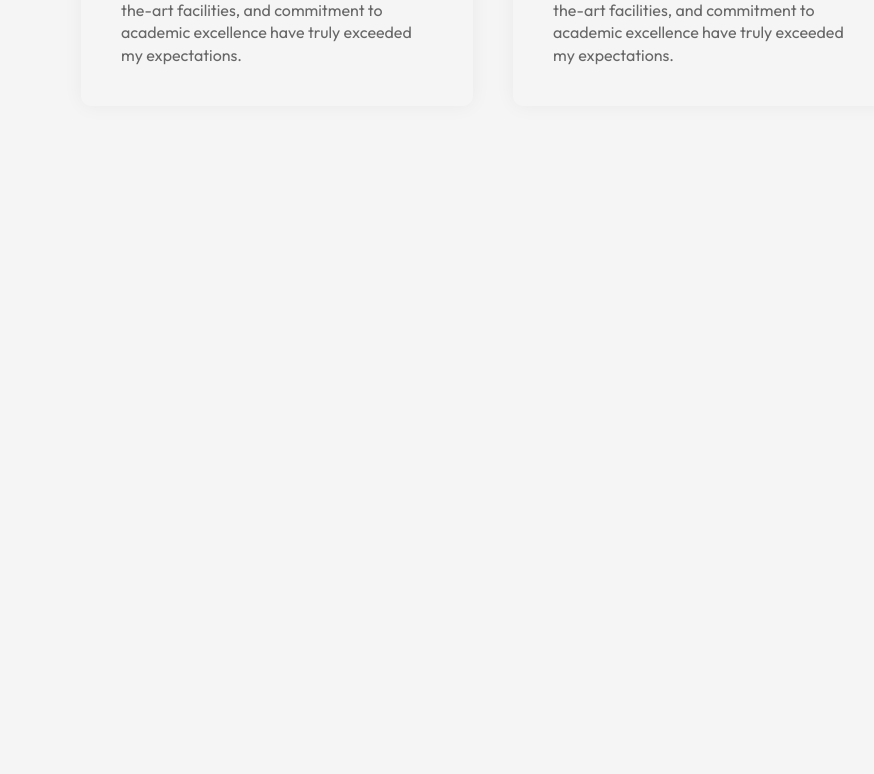
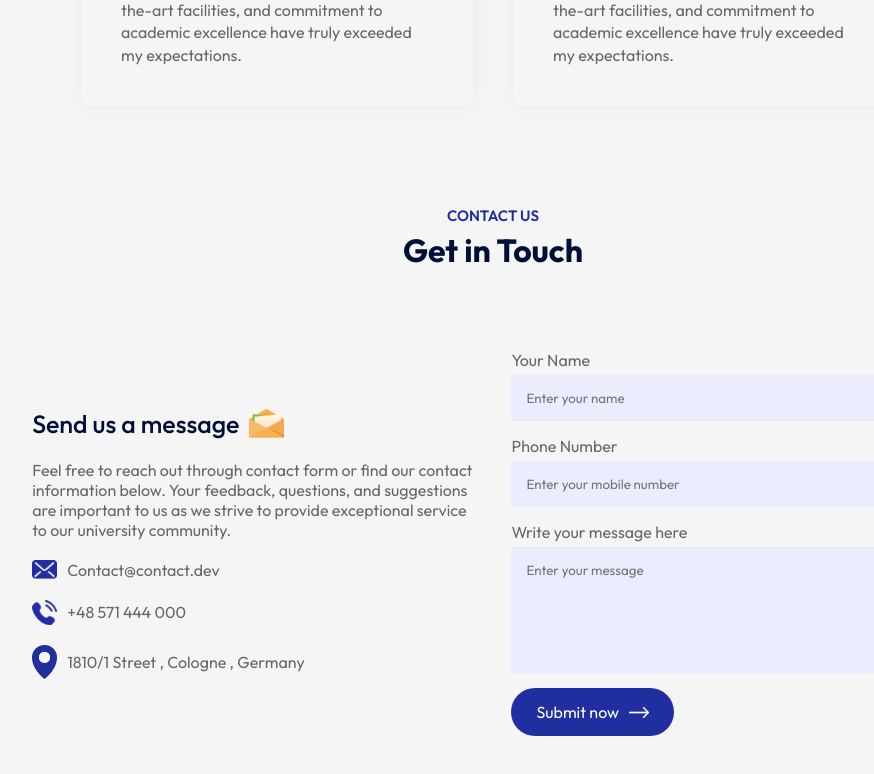
Before and after one commit to erkincak/Eduwebsite, a React (Vite) app: page / in a window 1280 px wide. Shown: the part 2830-3604 px from the top of the page, without its empty margins (147-1021 px from the left). Before the commit the page ends 3036 px from the top, so only its background shows below. Built offline with nearby package versions, Linux system fonts and the light colour scheme; a web font is replaced by a local one.

Commit message:
contact us

```diff
--- a/src/App.jsx
+++ b/src/App.jsx
@@ -6,6 +6,7 @@
 import About from "./Components/About/About";
 import Campus from "./Components/Campus/Campus";
 import Testimonials from "./Components/Testimonials/Testimonials";
+import Contact from "./Components/Contact/Contact";
 
 function App() {
   return (
@@ -20,6 +21,8 @@
         <Campus />
         <Title subTitle="TESTIMONIALS" title="What Student Says" />
         <Testimonials />
+        <Title subTitle="Contact Us" title="Get in Touch" />
+        <Contact />
       </div>
     </div>
   );
--- /dev/null
+++ b/src/Components/Contact/Contact.css
@@ -0,0 +1,53 @@
+.contact {
+  margin: 80px auto;
+  max-width: 90%;
+  display: flex;
+  align-items: center;
+  justify-content: space-between;
+}
+.contact-col {
+  flex-basis: 48%;
+  color: #676767;
+}
+.contact-col h3 {
+  color: #000f38;
+  font-weight: 500;
+  font-size: 25px;
+  display: flex;
+  align-items: center;
+  margin-bottom: 20px;
+}
+.contact-col h3 img {
+  width: 35px;
+  margin-left: 10px;
+}
+.contact-col p {
+  max-width: 450px;
+  list-style: 0.3;
+}
+.contact-col ul li {
+  display: flex;
+  align-items: center;
+  margin: 20px 0;
+}
+.contact-col ul li img {
+  width: 25px;
+  margin-right: 10px;
+}
+
+.contact form input,
+.contact form textarea {
+  display: block;
+  width: 100%;
+  background: #ebecfe;
+  padding: 15px;
+  border: 0;
+  outline: 0;
+  margin-bottom: 15px;
+  margin-top: 5px;
+  resize: none;
+}
+.contact-col span {
+  display: block;
+  margin: 20px 0;
+}
--- /dev/null
+++ b/src/Components/Contact/Contact.jsx
@@ -0,0 +1,93 @@
+import React from "react";
+
+import "./Contact.css";
+import msg_icon from "../../assets/msg-icon.png";
+import mail_icon from "../../assets/mail-icon.png";
+import phone_icon from "../../assets/phone-icon.png";
+import location_icon from "../../assets/location-icon.png";
+import white_arrow from "../../assets/white-arrow.png";
+function Contact() {
+  const [result, setResult] = React.useState("");
+
+  const onSubmit = async (event) => {
+    event.preventDefault();
+    setResult("Sending....");
+    const formData = new FormData(event.target);
+
+    formData.append("access_key", "08ea7f30-e41a-4ab0-864b-77e6722ca839");
+
+    const response = await fetch("https://api.web3forms.com/submit", {
+      method: "POST",
+      body: formData,
+    });
+
+    const data = await response.json();
+
+    if (data.success) {
+      setResult("Form Submitted Successfully");
+      event.target.reset();
+    } else {
+      console.log("Error", data);
+      setResult(data.message);
+    }
+  };
+
+  return (
+    <div className="contact">
+      <div className="contact-col">
+        <h3>
+          Send us a message <img src={msg_icon} alt="" />
+        </h3>
+        <p>
+          Feel free to reach out through contact form or find our contact
+          information below. Your feedback, questions, and suggestions are
+          important to us as we strive to provide exceptional service to our
+          university community.
+        </p>
+        <ul>
+          <li>
+            <img src={mail_icon} alt="" /> Contact@contact.dev
+          </li>
+          <li>
+            <img src={phone_icon} alt="" />
+            +48 571 444 000
+          </li>
+          <li>
+            <img src={location_icon} alt="" />
+            1810/1 Street , Cologne , Germany
+          </li>
+        </ul>
+      </div>
+      <div className="contact-col">
+        <form onSubmit={onSubmit}>
+          <label>Your Name</label>
+          <input
+            type="text"
+            name="name"
+            placeholder="Enter your name"
+            required
+          />
+          <label>Phone Number</label>
+          <input
+            type="tel"
+            name="phone"
+            placeholder="Enter your mobile number"
+            required
+          />
+          <label>Write your message here</label>
+
+          <textarea
+            name="message"
+            rows="6"
+            placeholder="Enter your message"
+            required></textarea>
+          <button type="submit" className="btn dark-btn">
+            Submit now <img src={white_arrow} alt="" />
+          </button>
+        </form>
+        <span>{result}</span>
+      </div>
+    </div>
+  );
+}
+export default Contact;
--- a/src/Components/Testimonials/Testimonials.jsx
+++ b/src/Components/Testimonials/Testimonials.jsx
@@ -12,10 +12,17 @@
   let tx = 0;
 
   const slideForward = () => {
+    console.log(tx);
+
     if (tx > -50) {
       tx -= 25;
     }
+
     slider.current.style.transform = `translateX(${tx}%)`;
+
+    if (tx === -50) {
+      tx = 25;
+    }
   };
   const slideBackward = () => {
     if (tx < 0) {
```
